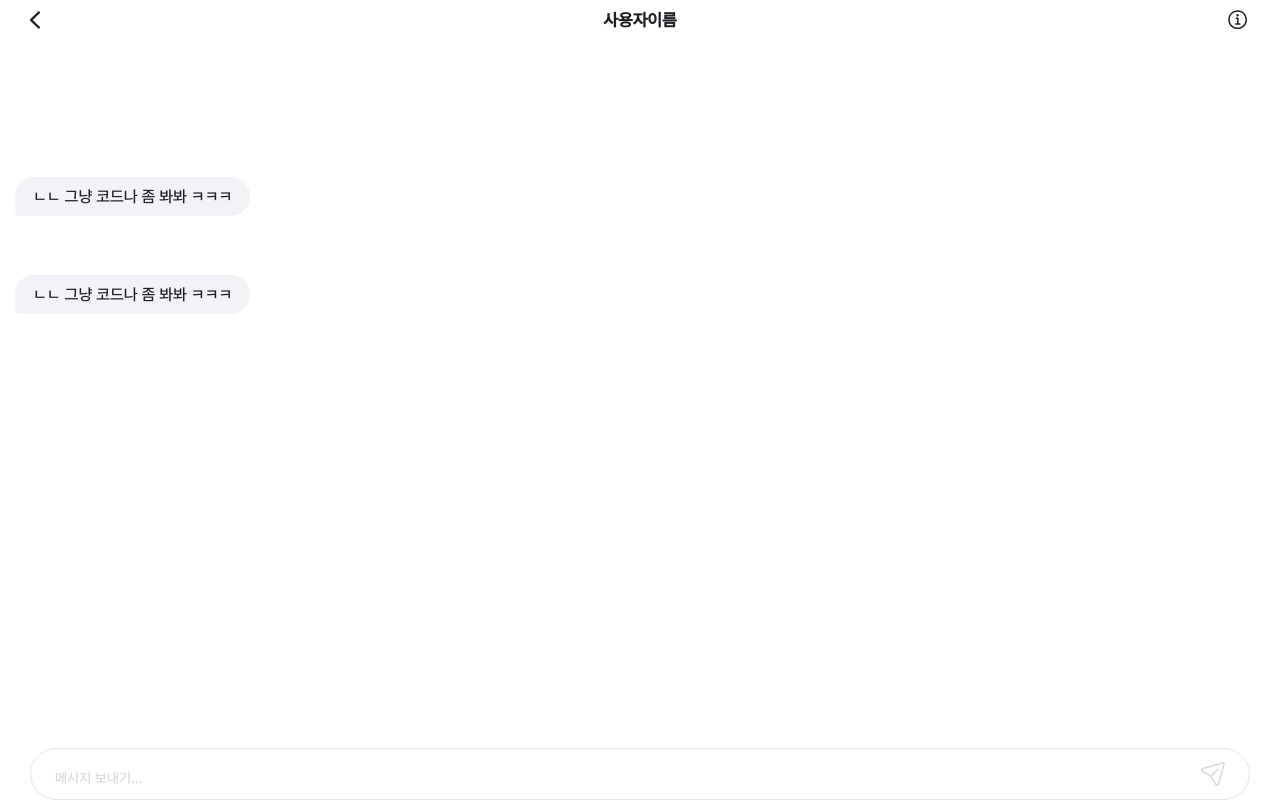
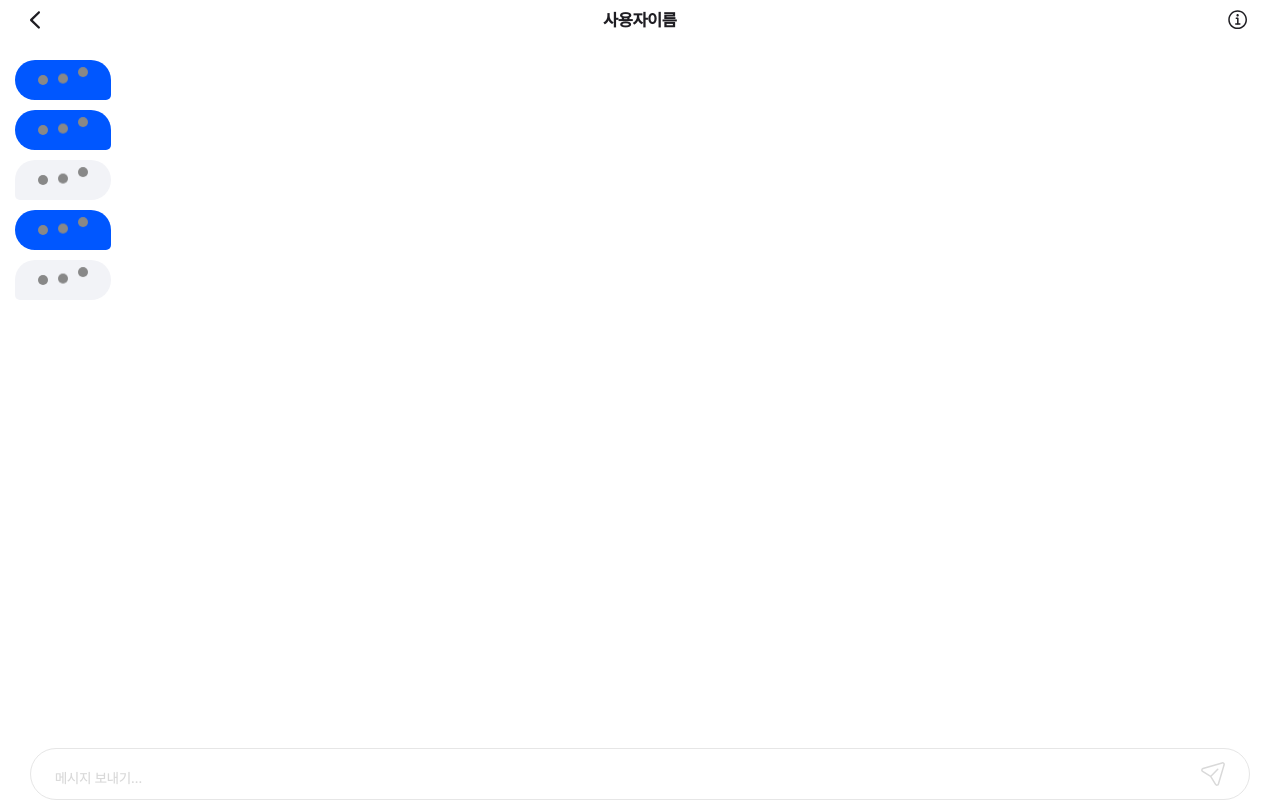
Before and after one commit to Legend-Situation/Mimic_Front, a React (Create React App) app: page /chatting/1 in a window 1280 px wide. Built offline with nearby package versions, Linux system fonts and the light colour scheme.

Commit message:
add :: 채팅 로딩 추가

```diff
--- /dev/null
+++ b/src/components/Loading/index.tsx
@@ -0,0 +1,14 @@
+import React from 'react';
+import * as _ from './style';
+
+const Loading = () => {
+  return (
+    <_.Loading_Animation>
+      <_.Loading_Dot />
+      <_.Loading_Dot />
+      <_.Loading_Dot />
+    </_.Loading_Animation>
+  );
+};
+
+export default Loading;
--- /dev/null
+++ b/src/components/Loading/style.ts
@@ -0,0 +1,35 @@
+import styled, { keyframes } from 'styled-components';
+
+const loading = keyframes`
+  0% { transform: translateY(0); }
+  50% { transform: translateY(-10px); }
+  100% { transform: translateY(0); }
+`;
+
+export const Loading_Animation = styled.div`
+  display: flex;
+  justify-content: center;
+  align-items: center;
+  height: 20px;
+`;
+
+export const Loading_Dot = styled.div`
+  width: 10px;
+  height: 10px;
+  margin: 0 5px;
+  background-color: #888;
+  border-radius: 50%;
+  animation: ${loading} 1s infinite;
+
+  &:nth-child(1) {
+    animation-delay: 0s;
+  }
+
+  &:nth-child(2) {
+    animation-delay: 0.2s;
+  }
+
+  &:nth-child(3) {
+    animation-delay: 0.4s;
+  }
+`;
--- a/src/components/Message/index.tsx
+++ b/src/components/Message/index.tsx
@@ -3,19 +3,19 @@ import React from 'react';
 
 // 파일
 import * as _ from './style';
+import Loading from 'components/Loading';
 
 interface MessageProps {
   role: string;
   message: string;
   isLoading: boolean;
-  children?: React.ReactNode;
 }
 
 const Message = ({ role, message: msg, isLoading }: MessageProps) => {
   return (
-    <_.Message_Container role={role}>
-      {isLoading ? msg : msg}
-    </_.Message_Container>
+    <div>
+      <_.Message_Box role={role}>{isLoading ? <Loading /> : msg}</_.Message_Box>
+    </div>
   );
 };
 
--- a/src/components/Message/style.ts
+++ b/src/components/Message/style.ts
@@ -1,7 +1,7 @@
 import { theme } from 'lib/utils/style/theme';
 import styled from 'styled-components';
 
-export const Message_Container = styled.div<{ role?: string }>`
+export const Message_Box = styled.div<{ role?: string }>`
   width: max-content;
   max-width: 250px;
   padding: 10px 18px;
@@ -13,7 +13,7 @@ export const Message_Container = styled.div<{ role?: string }>`
   border-radius: 20px 20px
     ${(props) => (props.role == 'assistant' ? '20px 5px' : '5px 20px')};
   background-color: ${(props) =>
-    props.role == 'assistant' ? '#f2f3f7' : theme.primary[7]};
+    props.role == 'assistant' ? '#f2f3f7' : theme.primary[6]};
   color: ${(props) =>
     props.role == 'assistant' ? theme.gray.black : theme.gray.white};
   margin-bottom: 10px;
```
